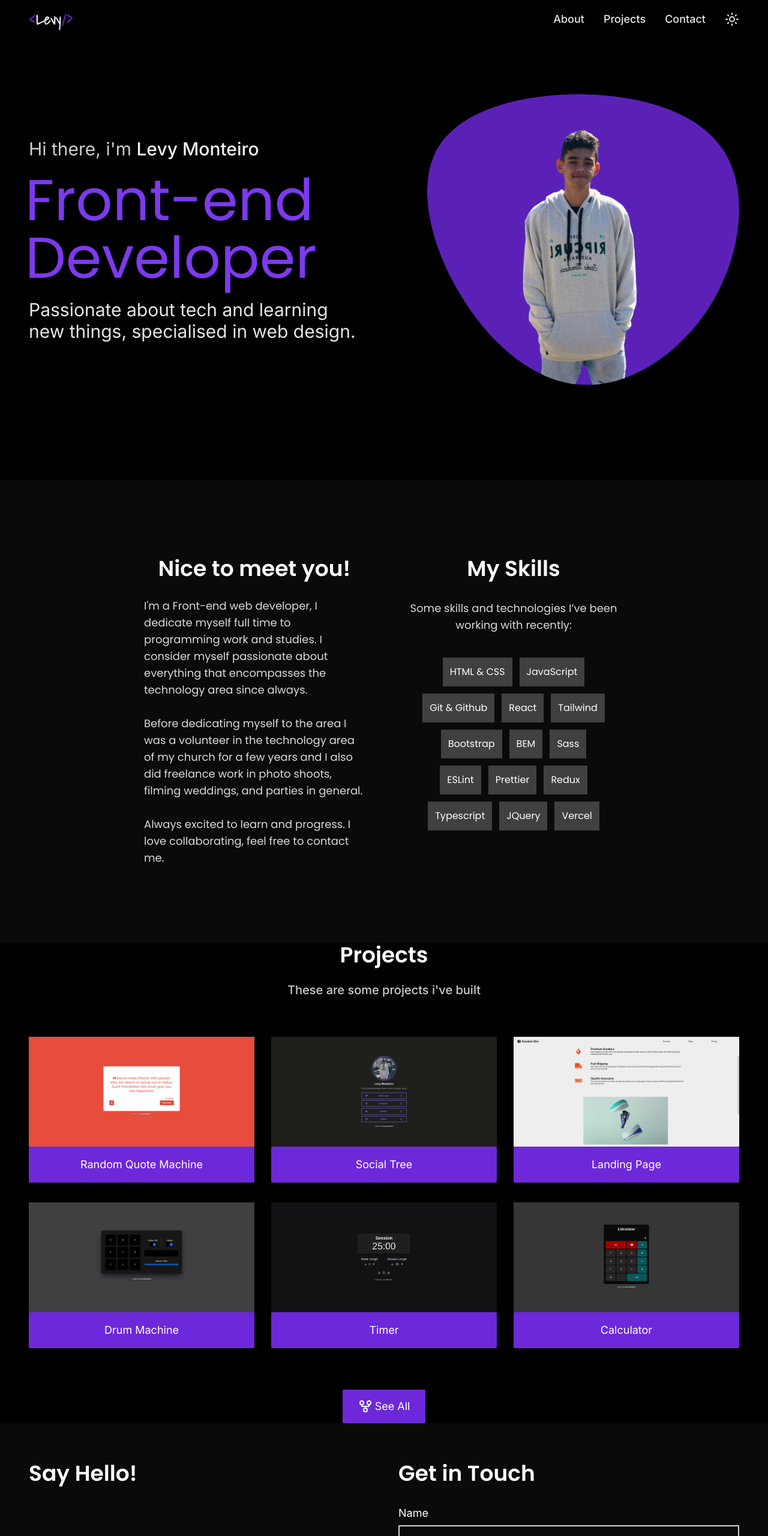
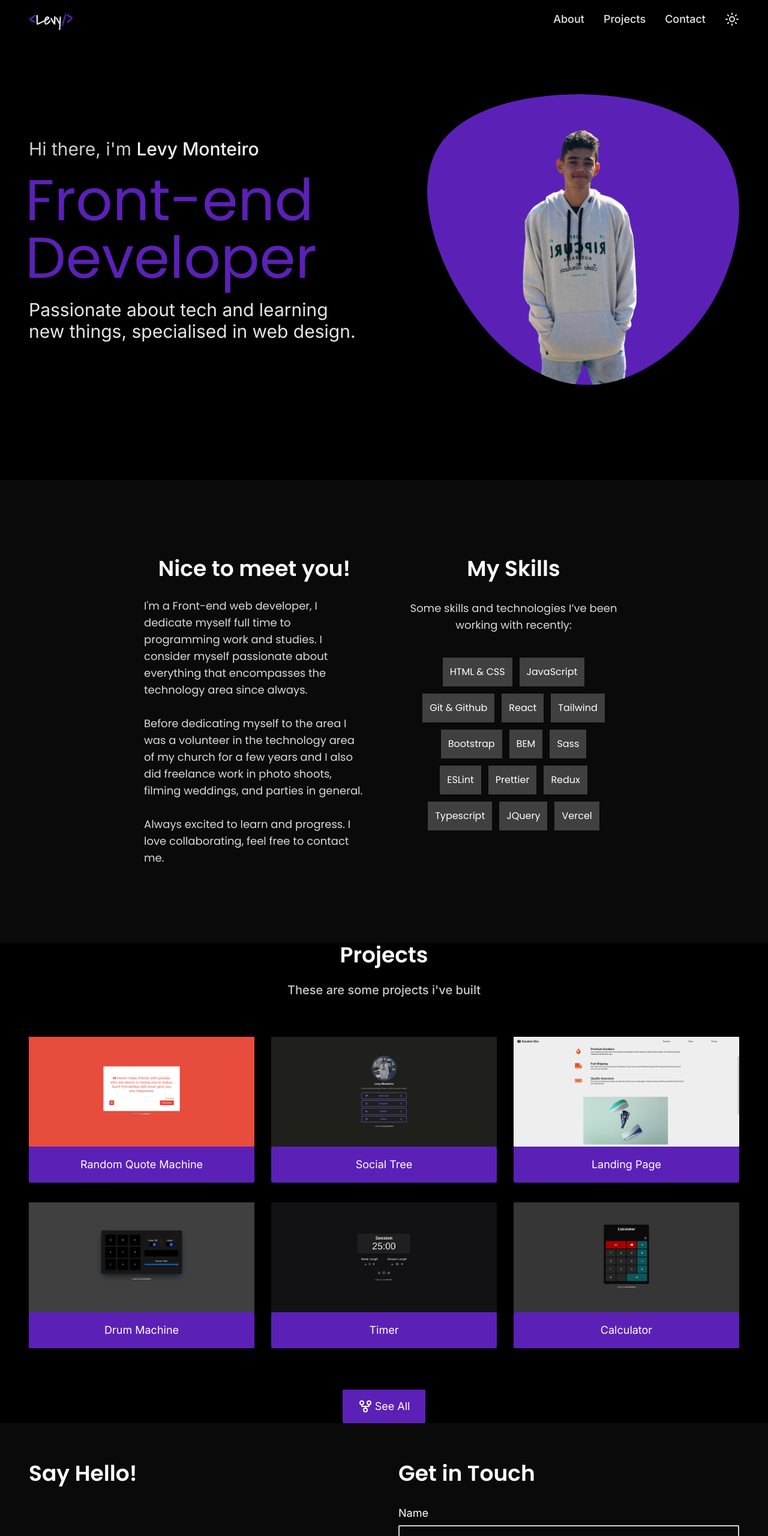
Before and after one commit to LevyMonteiro/portfolio, a React (Vite) app: page / in a window 1280 px wide. Shown: the top 2560 px of the page at 60% size. Built offline with nearby package versions, Linux system fonts and the light colour scheme; what @designbycode/tailwindcss-text-shadow would draw is missing.

Commit message:
update violet colors

```diff
--- a/src/components/ProjectCard.tsx
+++ b/src/components/ProjectCard.tsx
@@ -18,7 +18,7 @@ export default function ProjectCard({
         <img src={img} alt={`${id} app demo`} />
         <div
           className={`${
-            theme === 'light' ? 'bg-violet-600' : 'bg-violet-700'
+            theme === 'light' ? 'bg-violet-600' : 'bg-violet-800'
           } text-center h-min p-4 text-lg rounded-sm transition ease-linear duration-300`}
         >
           {id}
--- a/src/components/sections/Home.tsx
+++ b/src/components/sections/Home.tsx
@@ -47,7 +47,7 @@ export default function Home() {
             </span>
           </h1>
 
-          <p className='font-poppins text-8xl text-violet-600 relative -left-[6px]'>
+          <p className='font-poppins text-8xl text-violet-800 relative -left-[6px]'>
             Front-end Developer
           </p>
 
--- a/src/components/sections/Projects.tsx
+++ b/src/components/sections/Projects.tsx
@@ -50,7 +50,7 @@ export default function Projects() {
         className={`${
           theme === 'light'
             ? 'bg-violet-600 hover:bg-neutral-50 border-violet-600'
-            : 'bg-violet-700 hover:bg-neutral-950 border-violet-700'
+            : 'bg-violet-800 hover:bg-neutral-950 border-violet-800'
         } flex items-center gap-1 px-6 py-3 text-lg rounded-sm border-[2px] text-white hover:text-violet-600 transition ease-linear duration-300`}
       >
         <GitFork />
```
